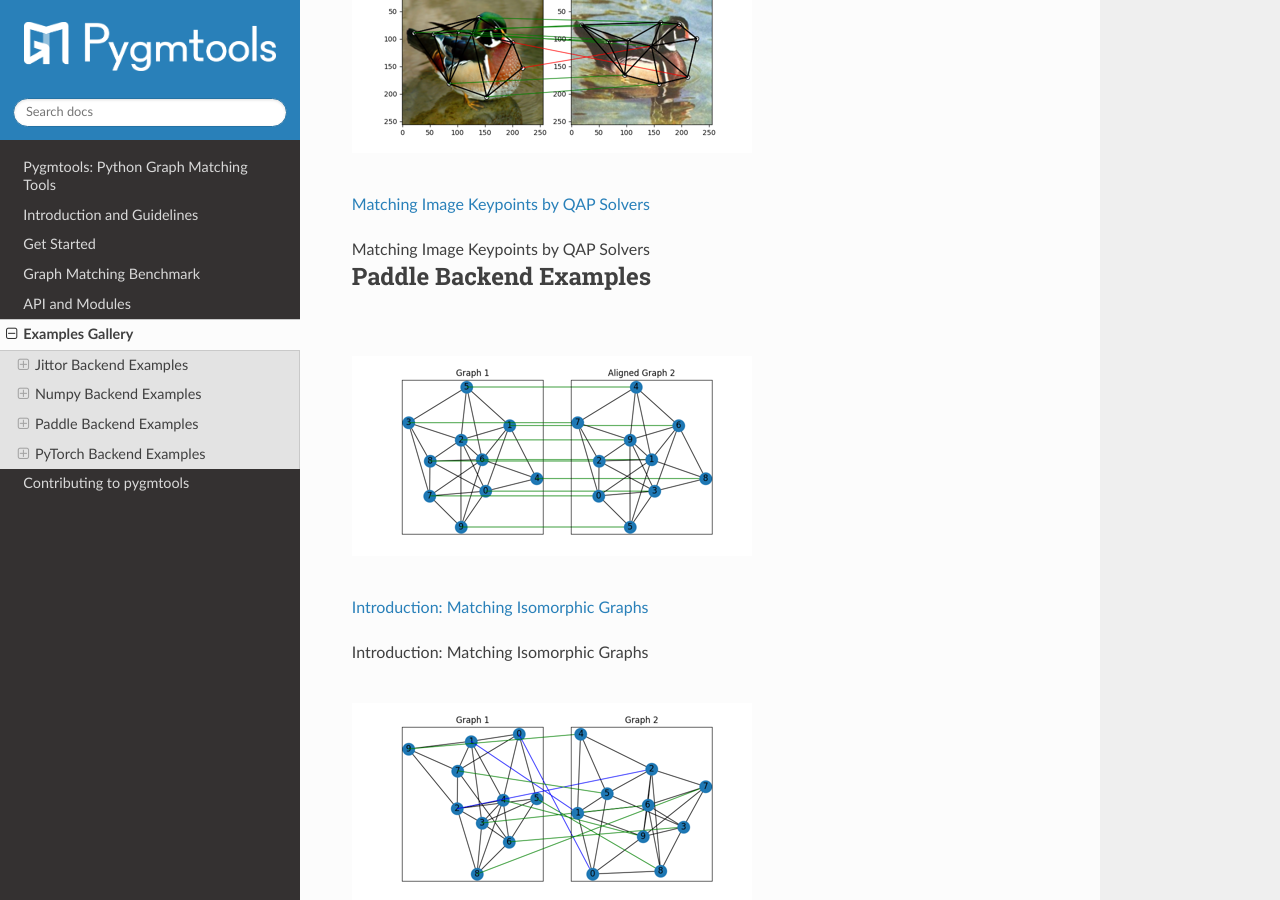
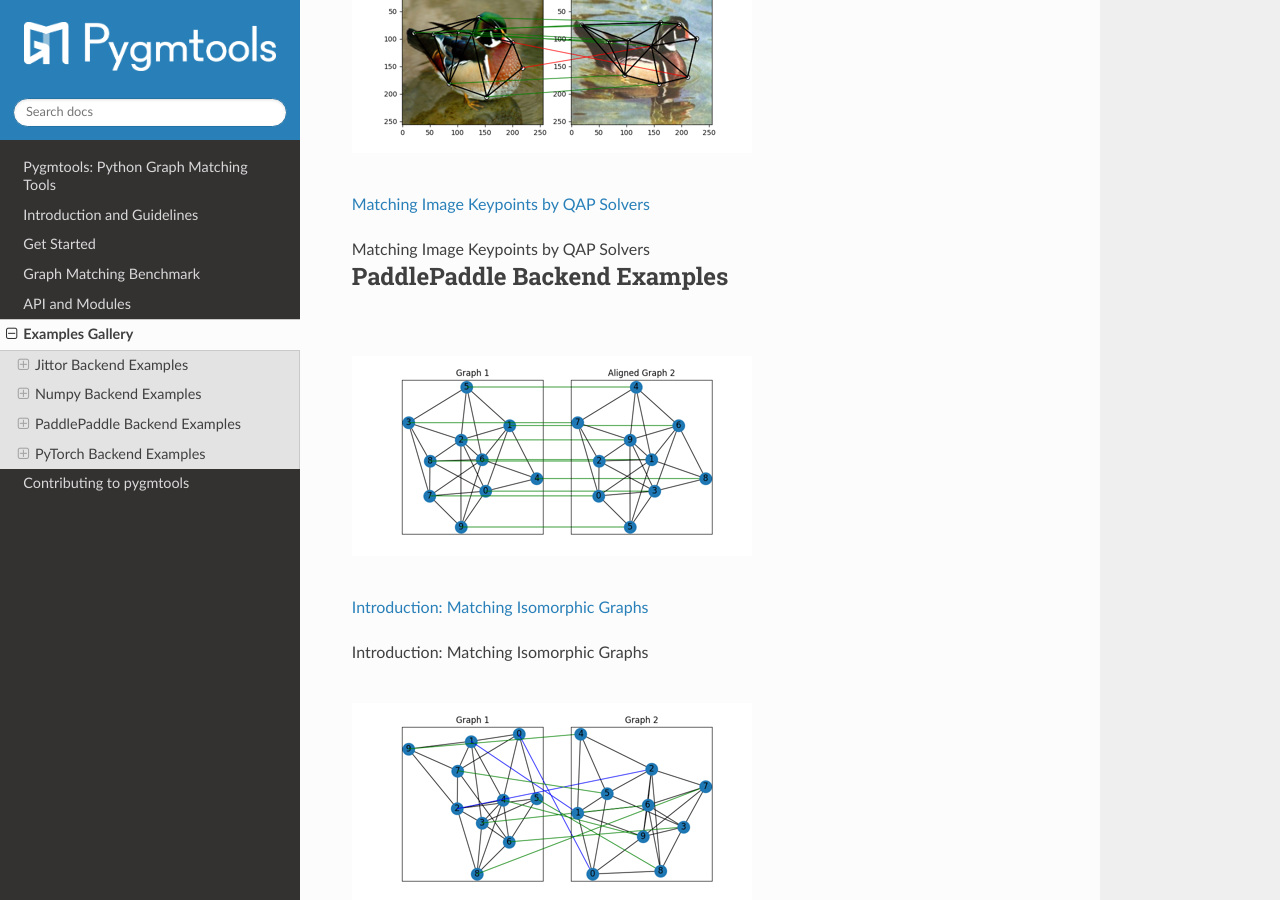
Before and after one commit to Thinklab-SJTU/pygmtools, a Sphinx documentation site: the page built from docs/auto_examples/index.rst, in a window 1280 px wide and 900 px high, scrolled down 3632 px. Built offline with Sphinx 7.4.7 and the Read the Docs theme 2.0.0, drawn with Linux system fonts in a browser that asks for light colours; some of the changed lines change nothing that is shown.

Commit message:
Restore to the original index.rst

```diff
--- a/docs/auto_examples/index.rst
+++ b/docs/auto_examples/index.rst
@@ -37,7 +37,7 @@
 .. only:: html
 
   .. image:: /auto_examples/jittor/images/thumb/sphx_glr_plot_isomorphic_graphs_jittor_thumb.png
-    :alt:
+    :alt: Introduction: Matching Isomorphic Graphs
 
   :ref:`sphx_glr_auto_examples_jittor_plot_isomorphic_graphs_jittor.py`
 
@@ -54,7 +54,7 @@
 .. only:: html
 
   .. image:: /auto_examples/jittor/images/thumb/sphx_glr_plot_seed_graph_match_jittor_thumb.png
-    :alt:
+    :alt: Seeded Graph Matching
 
   :ref:`sphx_glr_auto_examples_jittor_plot_seed_graph_match_jittor.py`
 
@@ -71,7 +71,7 @@
 .. only:: html
 
   .. image:: /auto_examples/jittor/images/thumb/sphx_glr_plot_subgraphs_jittor_thumb.png
-    :alt:
+    :alt: Discovering Subgraphs
 
   :ref:`sphx_glr_auto_examples_jittor_plot_subgraphs_jittor.py`
 
@@ -88,7 +88,7 @@
 .. only:: html
 
   .. image:: /auto_examples/jittor/images/thumb/sphx_glr_plot_image_matching_jittor_thumb.png
-    :alt:
+    :alt: Matching Image Keypoints by QAP Solvers
 
   :ref:`sphx_glr_auto_examples_jittor_plot_image_matching_jittor.py`
 
@@ -105,7 +105,7 @@
 .. only:: html
 
   .. image:: /auto_examples/jittor/images/thumb/sphx_glr_plot_deep_image_matching_jittor_thumb.png
-    :alt:
+    :alt: Matching Image Keypoints by Graph Matching Neural Networks
 
   :ref:`sphx_glr_auto_examples_jittor_plot_deep_image_matching_jittor.py`
 
@@ -122,7 +122,7 @@
 .. only:: html
 
   .. image:: /auto_examples/jittor/images/thumb/sphx_glr_plot_model_fusion_jittor_thumb.png
-    :alt:
+    :alt: Model Fusion by Graph Matching
 
   :ref:`sphx_glr_auto_examples_jittor_plot_model_fusion_jittor.py`
 
@@ -164,7 +164,7 @@
 .. only:: html
 
   .. image:: /auto_examples/numpy/images/thumb/sphx_glr_plot_isomorphic_graphs_numpy_thumb.png
-    :alt:
+    :alt: Introduction: Matching Isomorphic Graphs
 
   :ref:`sphx_glr_auto_examples_numpy_plot_isomorphic_graphs_numpy.py`
 
@@ -181,7 +181,7 @@
 .. only:: html
 
   .. image:: /auto_examples/numpy/images/thumb/sphx_glr_plot_seed_graph_match_numpy_thumb.png
-    :alt:
+    :alt: Seeded Graph Matching
 
   :ref:`sphx_glr_auto_examples_numpy_plot_seed_graph_match_numpy.py`
 
@@ -198,7 +198,7 @@
 .. only:: html
 
   .. image:: /auto_examples/numpy/images/thumb/sphx_glr_plot_subgraphs_numpy_thumb.png
-    :alt:
+    :alt: Discovering Subgraphs
 
   :ref:`sphx_glr_auto_examples_numpy_plot_subgraphs_numpy.py`
 
@@ -215,7 +215,7 @@
 .. only:: html
 
   .. image:: /auto_examples/numpy/images/thumb/sphx_glr_plot_image_matching_numpy_thumb.png
-    :alt:
+    :alt: Matching Image Keypoints by QAP Solvers
 
   :ref:`sphx_glr_auto_examples_numpy_plot_image_matching_numpy.py`
 
@@ -238,7 +238,7 @@
    /auto_examples/numpy/plot_subgraphs_numpy
    /auto_examples/numpy/plot_image_matching_numpy
 
-Paddle Backend Examples
+PaddlePaddle Backend Examples
 -------------------------
 
 
@@ -255,7 +255,7 @@
 .. only:: html
 
   .. image:: /auto_examples/paddle/images/thumb/sphx_glr_plot_isomorphic_graphs_paddle_thumb.png
-    :alt:
+    :alt: Introduction: Matching Isomorphic Graphs
 
   :ref:`sphx_glr_auto_examples_paddle_plot_isomorphic_graphs_paddle.py`
 
@@ -272,7 +272,7 @@
 .. only:: html
 
   .. image:: /auto_examples/paddle/images/thumb/sphx_glr_plot_seed_graph_match_paddle_thumb.png
-    :alt:
+    :alt: Seeded Graph Matching
 
   :ref:`sphx_glr_auto_examples_paddle_plot_seed_graph_match_paddle.py`
 
@@ -289,7 +289,7 @@
 .. only:: html
 
   .. image:: /auto_examples/paddle/images/thumb/sphx_glr_plot_subgraphs_paddle_thumb.png
-    :alt:
+    :alt: Discovering Subgraphs
 
   :ref:`sphx_glr_auto_examples_paddle_plot_subgraphs_paddle.py`
 
@@ -306,7 +306,7 @@
 .. only:: html
 
   .. image:: /auto_examples/paddle/images/thumb/sphx_glr_plot_image_matching_paddle_thumb.png
-    :alt:
+    :alt: Matching Image Keypoints by QAP Solvers
 
   :ref:`sphx_glr_auto_examples_paddle_plot_image_matching_paddle.py`
 
@@ -323,7 +323,7 @@
 .. only:: html
 
   .. image:: /auto_examples/paddle/images/thumb/sphx_glr_plot_deep_image_matching_paddle_thumb.png
-    :alt:
+    :alt: Matching Image Keypoints by Graph Matching Neural Networks
 
   :ref:`sphx_glr_auto_examples_paddle_plot_deep_image_matching_paddle.py`
 
@@ -340,7 +340,7 @@
 .. only:: html
 
   .. image:: /auto_examples/paddle/images/thumb/sphx_glr_plot_model_fusion_paddle_thumb.png
-    :alt:
+    :alt: Model Fusion by Graph Matching
 
   :ref:`sphx_glr_auto_examples_paddle_plot_model_fusion_paddle.py`
 
@@ -382,7 +382,7 @@
 .. only:: html
 
   .. image:: /auto_examples/pytorch/images/thumb/sphx_glr_plot_isomorphic_graphs_pytorch_thumb.png
-    :alt:
+    :alt: Introduction: Matching Isomorphic Graphs
 
   :ref:`sphx_glr_auto_examples_pytorch_plot_isomorphic_graphs_pytorch.py`
 
@@ -399,7 +399,7 @@
 .. only:: html
 
   .. image:: /auto_examples/pytorch/images/thumb/sphx_glr_plot_seed_graph_match_pytorch_thumb.png
-    :alt:
+    :alt: Seeded Graph Matching
 
   :ref:`sphx_glr_auto_examples_pytorch_plot_seed_graph_match_pytorch.py`
 
@@ -416,7 +416,7 @@
 .. only:: html
 
   .. image:: /auto_examples/pytorch/images/thumb/sphx_glr_plot_subgraphs_pytorch_thumb.png
-    :alt:
+    :alt: Discovering Subgraphs
 
   :ref:`sphx_glr_auto_examples_pytorch_plot_subgraphs_pytorch.py`
 
@@ -433,7 +433,7 @@
 .. only:: html
 
   .. image:: /auto_examples/pytorch/images/thumb/sphx_glr_plot_image_matching_pytorch_thumb.png
-    :alt:
+    :alt: Matching Image Keypoints by QAP Solvers
 
   :ref:`sphx_glr_auto_examples_pytorch_plot_image_matching_pytorch.py`
 
@@ -450,7 +450,7 @@
 .. only:: html
 
   .. image:: /auto_examples/pytorch/images/thumb/sphx_glr_plot_deep_image_matching_pytorch_thumb.png
-    :alt:
+    :alt: Matching Image Keypoints by Graph Matching Neural Networks
 
   :ref:`sphx_glr_auto_examples_pytorch_plot_deep_image_matching_pytorch.py`
 
@@ -467,7 +467,7 @@
 .. only:: html
 
   .. image:: /auto_examples/pytorch/images/thumb/sphx_glr_plot_model_fusion_pytorch_thumb.png
-    :alt:
+    :alt: Model Fusion by Graph Matching
 
   :ref:`sphx_glr_auto_examples_pytorch_plot_model_fusion_pytorch.py`
 
```
